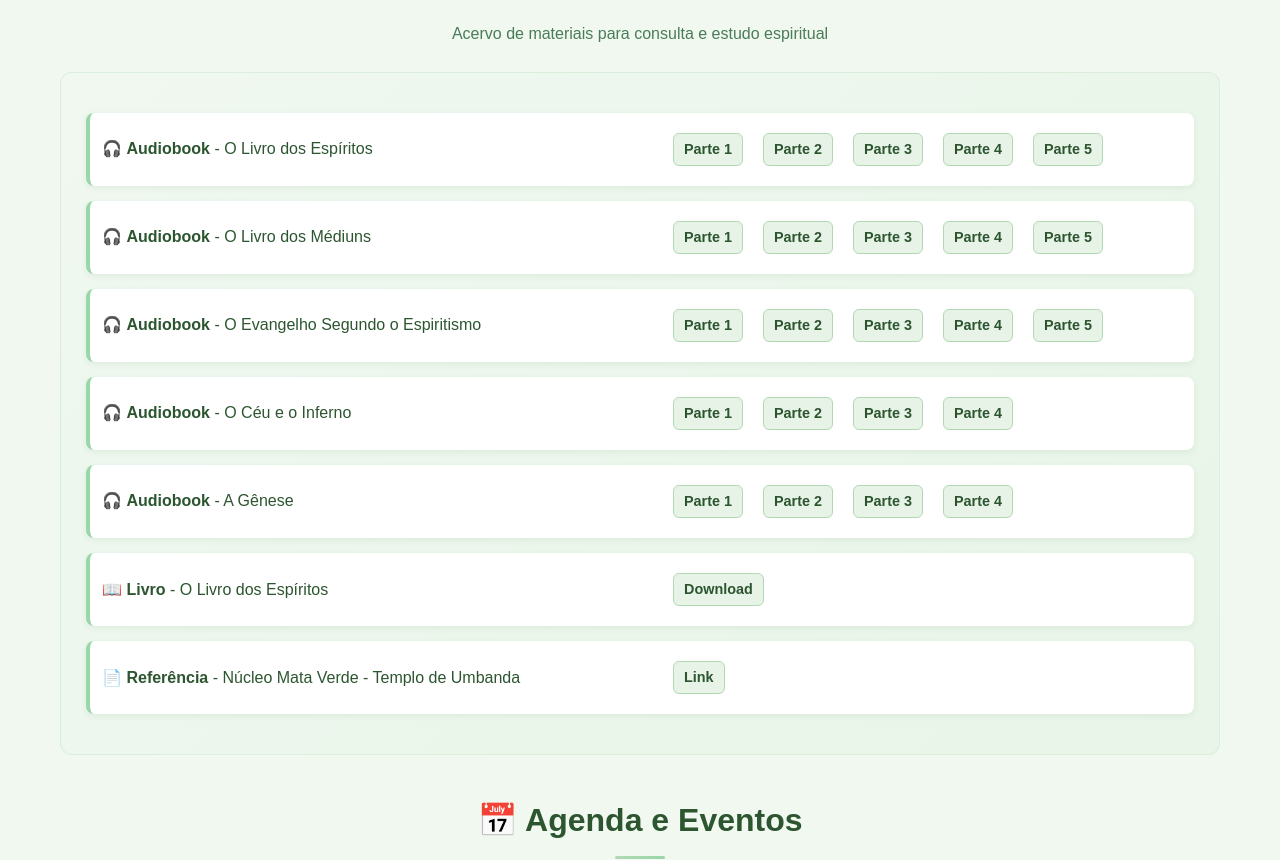
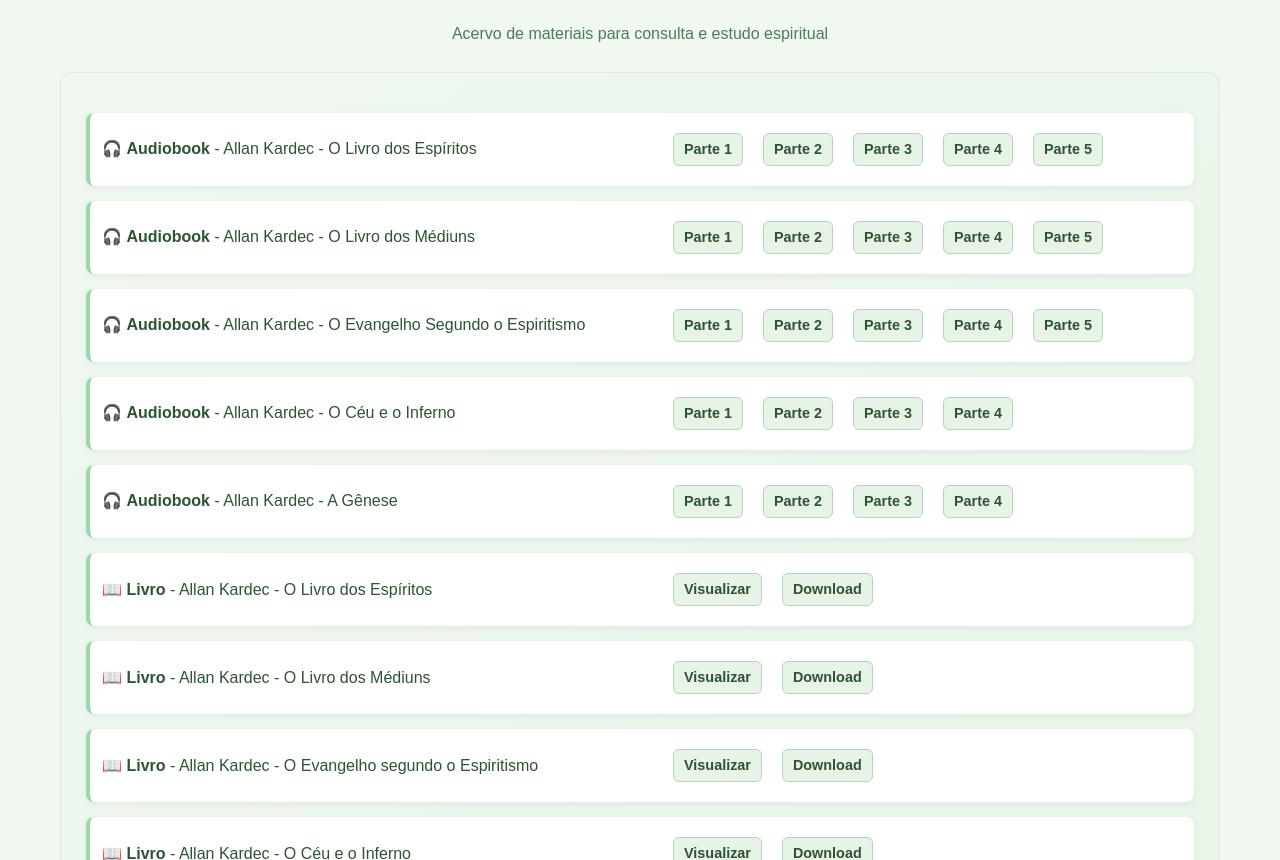
Before and after one commit to thiagoamoroso80/teupo, a plain HTML site: page index.html in a window 1280 px wide. Shown: the part 1940-2800 px from the top of the page. Drawn offline with Linux system fonts and the light colour scheme.

Commit message:
Atualizado mais books

```diff
--- a/index.html
+++ b/index.html
@@ -1032,7 +1032,7 @@
                     <li>
                         <!-- Audiobook - O Livro dos Espíritos -->
                         <div class="library-item">
-                            <span class="library-title">🎧 <strong>Audiobook</strong> - O Livro dos Espíritos</span>
+                            <span class="library-title">🎧 <strong>Audiobook</strong> - Allan Kardec - O Livro dos Espíritos</span>
                             <span class="partes">
                                 <a href="http://espiritismoemaudio1.wikidot.com/local--files/start/LE_PANDEIA_Parte1.zip" target="_blank" title="Parte 1">Parte 1</a>
                                 <a href="http://espiritismoemaudio1.wikidot.com/local--files/start/LE_PANDEIA_Parte2.zip" target="_blank" title="Parte 2">Parte 2</a>
@@ -1046,7 +1046,7 @@
                     <li>
                         <!-- Audiobook - O Livro dos Médiuns -->
                         <div class="library-item">
-                            <span class="library-title">🎧 <strong>Audiobook</strong> - O Livro dos Médiuns</span>
+                            <span class="library-title">🎧 <strong>Audiobook</strong> - Allan Kardec - O Livro dos Médiuns</span>
                             <span class="partes">
                                 <a href="http://espiritismoemaudio1.wikidot.com/local--files/start/LM_LF_Parte1.zip" target="_blank" title="Parte 1">Parte 1</a>
                                 <a href="http://espiritismoemaudio1.wikidot.com/local--files/start/LM_LF_Parte2.zip" target="_blank" title="Parte 2">Parte 2</a>
@@ -1060,7 +1060,7 @@
                     <li>
                         <!-- Audiobook - O Evangelho Segundo o Espiritismo -->
                         <div class="library-item">
-                            <span class="library-title">🎧 <strong>Audiobook</strong> - O Evangelho Segundo o Espiritismo</span>
+                            <span class="library-title">🎧 <strong>Audiobook</strong> - Allan Kardec - O Evangelho Segundo o Espiritismo</span>
                             <span class="partes">
                                 <a href="http://espiritismoemaudio1.wikidot.com/local--files/start/ESE_PANDEIA_Parte1.zip" target="_blank" title="Parte 1">Parte 1</a>
                                 <a href="http://espiritismoemaudio1.wikidot.com/local--files/start/ESE_PANDEIA_Parte2.zip" target="_blank" title="Parte 2">Parte 2</a>
@@ -1074,7 +1074,7 @@
                     <li>
                         <!-- Audiobook - O Céu e o Inferno -->
                         <div class="library-item">
-                            <span class="library-title">🎧 <strong>Audiobook</strong> - O Céu e o Inferno</span>
+                            <span class="library-title">🎧 <strong>Audiobook</strong> - Allan Kardec - O Céu e o Inferno</span>
                             <span class="partes">
                                 <a href="http://espiritismoemaudio1.wikidot.com/local--files/start/CI_LF_Parte1.zip" target="_blank" title="Parte 1">Parte 1</a>
                                 <a href="http://espiritismoemaudio1.wikidot.com/local--files/start/CI_LF_Parte2.zip" target="_blank" title="Parte 2">Parte 2</a>
@@ -1087,7 +1087,7 @@
                     <li>
                         <!-- Audiobook - A Gênese -->
                         <div class="library-item">
-                            <span class="library-title">🎧 <strong>Audiobook</strong> - A Gênese</span>
+                            <span class="library-title">🎧 <strong>Audiobook</strong> - Allan Kardec - A Gênese</span>
                             <span class="partes">
                                 <a href="http://espiritismoemaudio1.wikidot.com/local--files/start/AG_LF_Parte1.zip" target="_blank" title="Parte 1">Parte 1</a>
                                 <a href="http://espiritismoemaudio1.wikidot.com/local--files/start/AG_LF_Parte2.zip" target="_blank" title="Parte 2">Parte 2</a>
@@ -1100,9 +1100,54 @@
                     <li>
                         <!-- Link Book - O Livro dos Espíritos -->
                         <div class="library-item">
-                            <span class="library-title">📖  <strong>Livro</strong> - O Livro dos Espíritos</span>
+                            <span class="library-title">📖  <strong>Livro</strong> - Allan Kardec - O Livro dos Espíritos</span>
                             <span class="partes">
-                                <a href="https://drive.google.com/file/d/0B2ieHV9slUQ9TXlTMXQ4Tl80TDA/view?usp=drive_link&resourcekey=0-YrCIa3-Bb_4LlST4xMISjw" target="_blank" title="Baixar Livro">Download</a>
+                                <a href="https://drive.google.com/file/d/0B2ieHV9slUQ9TXlTMXQ4Tl80TDA/view?usp=sharing" target="_blank" title="Visualizar Livro">Visualizar</a>
+                                <a href="https://drive.google.com/uc?export=download&id=0B2ieHV9slUQ9TXlTMXQ4Tl80TDA" target="_blank" title="Baixar Livro">Download</a>
+                            </span>
+                        </div>
+                    </li>
+
+                    <li>
+                        <!-- Link Book - O Livro dos Médiuns -->
+                        <div class="library-item">
+                            <span class="library-title">📖  <strong>Livro</strong> - Allan Kardec - O Livro dos Médiuns</span>
+                            <span class="partes">
+                                <a href="https://drive.google.com/file/d/0B2ieHV9slUQ9SzE1bFZyZ3ZFTVU/view?usp=sharing" target="_blank" title="Visualizar Livro">Visualizar</a>
+                                <a href="https://drive.google.com/uc?export=download&id=0B2ieHV9slUQ9SzE1bFZyZ3ZFTVU" target="_blank" title="Baixar Livro">Download</a>
+                            </span>
+                        </div>
+                    </li>
+
+                    <li>
+                        <!-- Link Book - O Evangelho segundo o Espiritismo -->
+                        <div class="library-item">
+                            <span class="library-title">📖  <strong>Livro</strong> - Allan Kardec - O Evangelho segundo o Espiritismo</span>
+                            <span class="partes">
+                                <a href="https://drive.google.com/file/d/0B2ieHV9slUQ9QmxvQzJRMWl5eFE/view?usp=sharing" target="_blank" title="Visualizar Livro">Visualizar</a>
+                                <a href="https://drive.google.com/uc?export=download&id=0B2ieHV9slUQ9QmxvQzJRMWl5eFE" target="_blank" title="Baixar Livro">Download</a>
+                            </span>
+                        </div>
+                    </li>
+
+                    <li>
+                        <!-- Link Book - O Céu e o Inferno -->
+                        <div class="library-item">
+                            <span class="library-title">📖  <strong>Livro</strong> - Allan Kardec - O Céu e o Inferno</span>
+                            <span class="partes">
+                                <a href="https://drive.google.com/file/d/0B2ieHV9slUQ9aTBmV3k1UFZjTmc/view?usp=sharing" target="_blank" title="Visualizar Livro">Visualizar</a>
+                                <a href="https://drive.google.com/uc?export=download&id=0B2ieHV9slUQ9aTBmV3k1UFZjTmc" target="_blank" title="Baixar Livro">Download</a>
+                            </span>
+                        </div>
+                    </li>
+
+                    <li>
+                        <!-- Link Book - A Gênese -->
+                        <div class="library-item">
+                            <span class="library-title">📖  <strong>Livro</strong> - Allan Kardec - A Gênese</span>
+                            <span class="partes">
+                                <a href="https://drive.google.com/file/d/0B2ieHV9slUQ9N3NuWjg0NkJ4aU0/view?usp=sharing" target="_blank" title="Visualizar Livro">Visualizar</a>
+                                <a href="https://drive.google.com/uc?export=download&id=0B2ieHV9slUQ9N3NuWjg0NkJ4aU0" target="_blank" title="Baixar Livro">Download</a>
                             </span>
                         </div>
                     </li>
```
